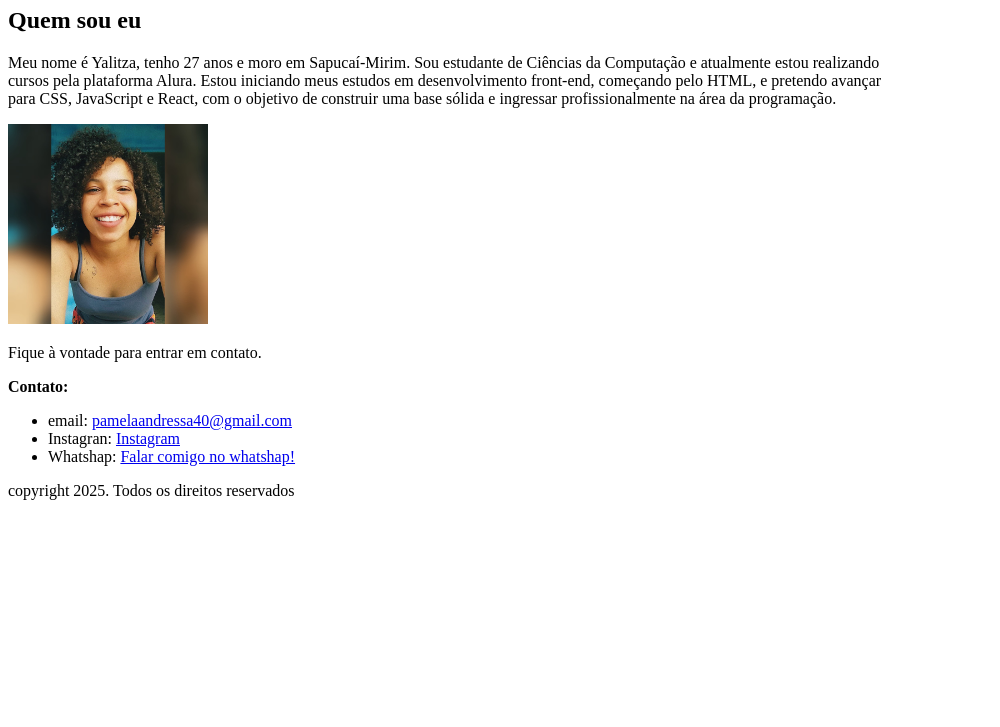
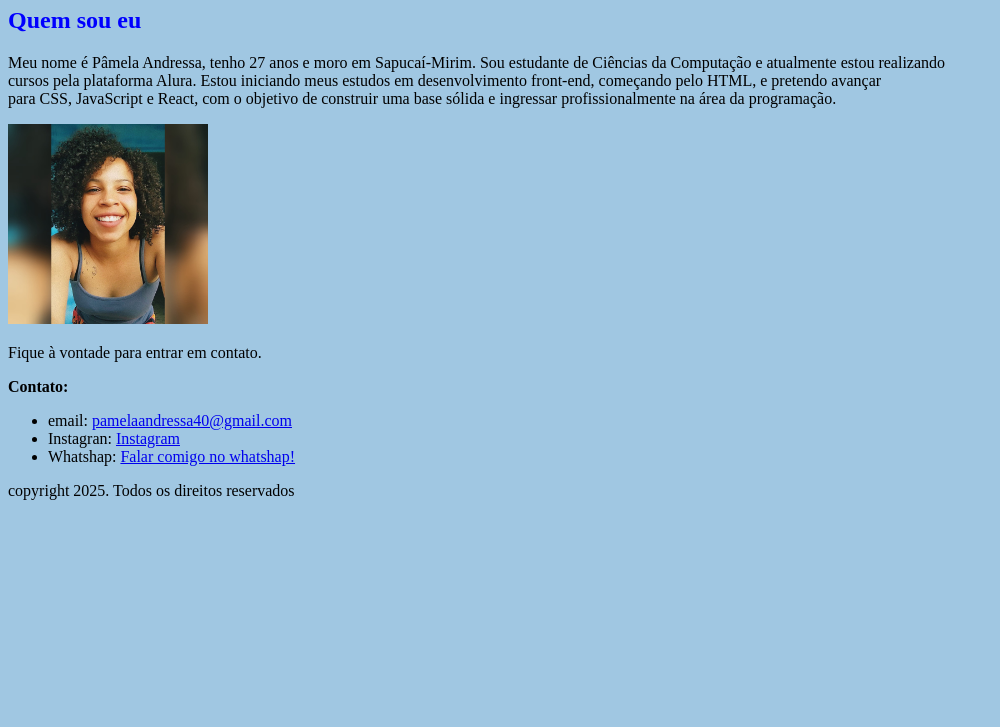
Before and after one commit to pamelaandressa288/pagina-pessoal-html, a plain HTML site: page index.html in a window 1280 px wide. Shown: the part 73-800 px from the top of the page, without its empty margins (0-1000 px from the left). Drawn offline with Linux system fonts and the light colour scheme.

Commit message:
Add files via upload

```diff
--- a/index.html
+++ b/index.html
@@ -6,6 +6,9 @@
     <meta http-equiv="X-UA-Compatible" content="IE=edge">
     <meta name="viewport" content="width=device-width, initial-scale=1.0">
     <title>Página Pessoal</title>
+    <link rel="stylesheet" href="style.css">
+
+
 </head>
 
 <body>
@@ -13,7 +16,7 @@
         <h1> Sobre mim!</h1>
         <section>
             <h2> Quem sou eu </h2>
-            <p> Meu nome é Yalitza, tenho 27 anos e moro em Sapucaí-Mirim.
+            <p> Meu nome é Pâmela Andressa, tenho 27 anos e moro em Sapucaí-Mirim.
                 Sou estudante de Ciências da Computação e atualmente estou realizando <br> cursos pela plataforma Alura.
                 Estou iniciando meus estudos em desenvolvimento front-end, começando pelo HTML, e pretendo avançar <br>
                 para
```
